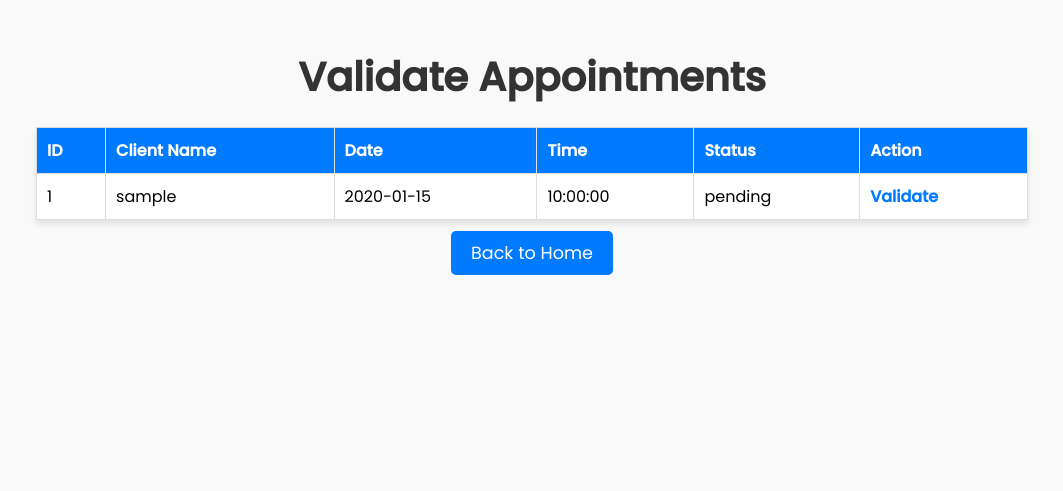
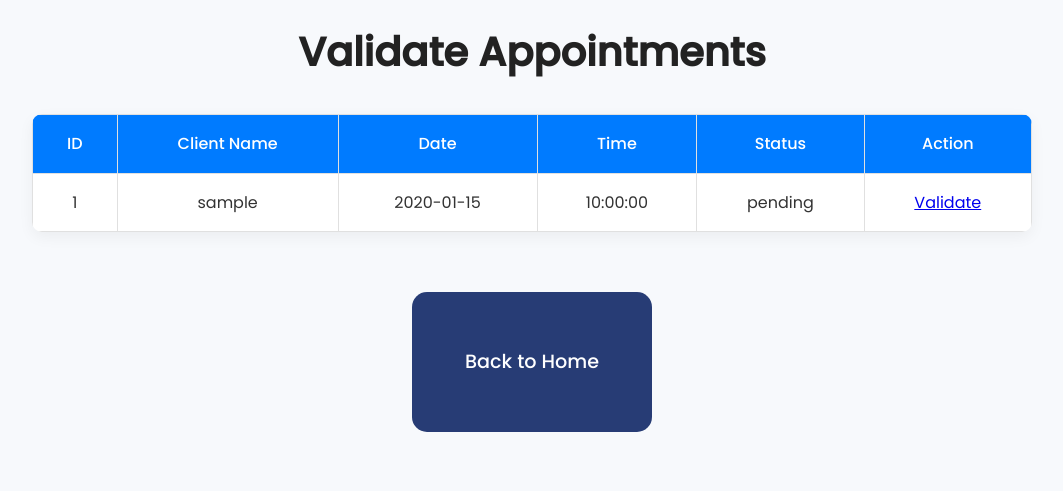
Before and after one commit to AziizBnSalem/DeltaPital, a PHP site: page /Dentiste/validate_appointments.php in a window 1280 px wide. Shown: the top 491 px of the page, without its empty margins (108-1171 px from the left). Run offline with PHP 8.4, Linux system fonts and the light colour scheme; tables that the repository leaves empty hold one stand-in row (values such as "Sample post").

Commit message:
Refactor validate_appointments.php layout and styles
Updated the validate_appointments.php file to enhance the user interface by linking to an external stylesheet, removing inline CSS for better maintainability. This change aligns with recent UI updates across the application and improves overall user experience.

```diff
--- a/Views/Dentiste/validate_appointments.php
+++ b/Views/Dentiste/validate_appointments.php
@@ -11,65 +11,7 @@
     <meta name="viewport" content="width=device-width, initial-scale=1.0">
     <title>Validate Appointments</title>
     <link rel="stylesheet" href="https://fonts.googleapis.com/css2?family=Poppins:wght@300;400;500&display=swap">
-    <style>
-        body {
-            font-family: 'Poppins', sans-serif;
-            background-color: #f9f9f9;
-            margin: 0;
-            padding: 20px;
-            text-align: center;
-        }
-        h1 {
-            color: #333;
-            font-size: 2.5em;
-            margin-bottom: 20px;
-        }
-        table {
-            width: 80%;
-            margin: 0 auto;
-            border-collapse: collapse;
-            background-color: #fff;
-            box-shadow: 0 4px 6px rgba(0, 0, 0, 0.1);
-        }
-        th, td {
-            padding: 10px;
-            text-align: left;
-            border: 1px solid #ddd;
-        }
-        th {
-            background-color: #007bff;
-            color: white;
-        }
-        tr:nth-child(even) {
-            background-color: #f2f2f2;
-        }
-        tr:hover {
-            background-color: #e9e9e9;
-        }
-        td a {
-            color: #007bff;
-            text-decoration: none;
-            font-weight: bold;
-        }
-        td a:hover {
-            color: #0056b3;
-            text-decoration: underline;
-        }
-        .button-container {
-            margin-top: 20px;
-        }
-        .btn-home {
-            padding: 10px 20px;
-            background-color: #007bff;
-            color: white;
-            text-decoration: none;
-            border-radius: 5px;
-            font-size: 1.1em;
-        }
-        .btn-home:hover {
-            background-color: #0056b3;
-        }
-    </style>
+    <link rel="stylesheet" href="../../styles/dentist.css">
 </head>
 <body>
     <h1>Validate Appointments</h1>
```
